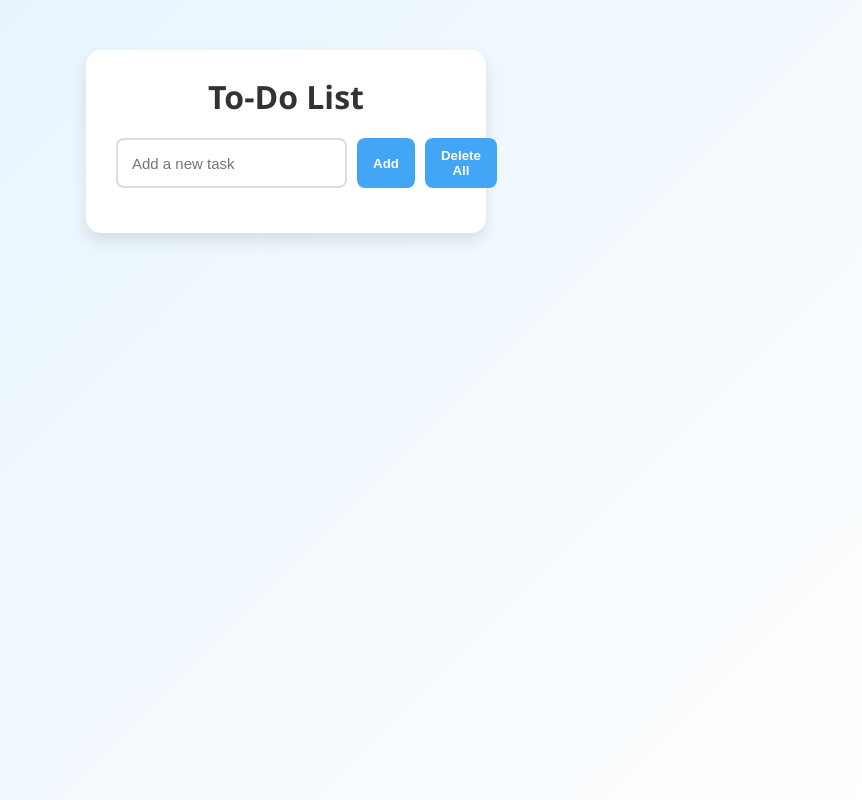
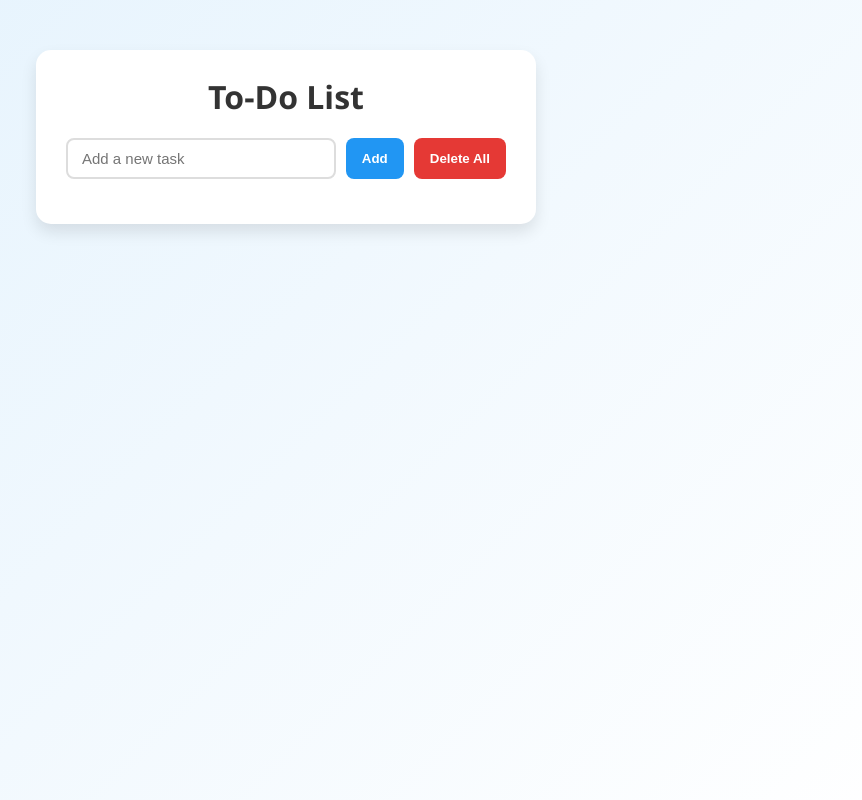
Before and after one commit to srikar2002/Todo, a website: page public/index.html in a window 1280 px wide. Shown: the whole page, without its empty margins (354-1216 px from the left). Drawn offline with Linux system fonts and the light colour scheme; no server answers.

Commit message:
Update styles.css

```diff
--- a/public/styles.css
+++ b/public/styles.css
@@ -17,7 +17,7 @@ body {
 .container {
   background: #fff;
   width: 100%;
-  max-width: 400px;
+  max-width: 500px;
   padding: 25px 30px;
   border-radius: 15px;
   box-shadow: 0 8px 16px rgba(0, 0, 0, 0.1);
@@ -38,6 +38,8 @@ form {
   display: flex;
   gap: 10px;
   margin-bottom: 20px;
+  flex-wrap: wrap;
+  justify-content: center;
 }
 
 input {
@@ -55,8 +57,6 @@ input:focus {
 }
 
 button {
-  background: #42a5f5;
-  color: white;
   padding: 10px 16px;
   border: none;
   border-radius: 8px;
@@ -65,8 +65,24 @@ button {
   transition: background 0.2s ease;
 }
 
-button:hover {
-  background: #1e88e5;
+/* Add button */
+#todo-form button[type="submit"] {
+  background-color: #2196f3;
+  color: white;
+}
+
+#todo-form button[type="submit"]:hover {
+  background-color: #1976d2;
+}
+
+/* Delete All Tasks button */
+#delete-all-btn {
+  background-color: #e53935;
+  color: white;
+}
+
+#delete-all-btn:hover {
+  background-color: #c62828;
 }
 
 ul {
```
